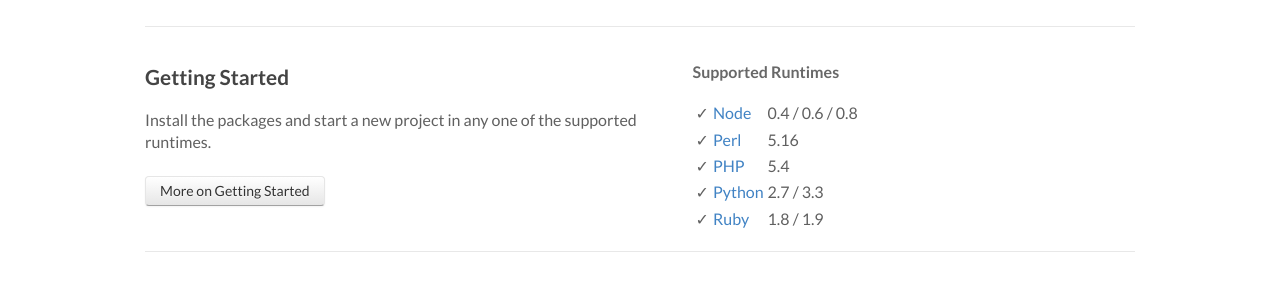
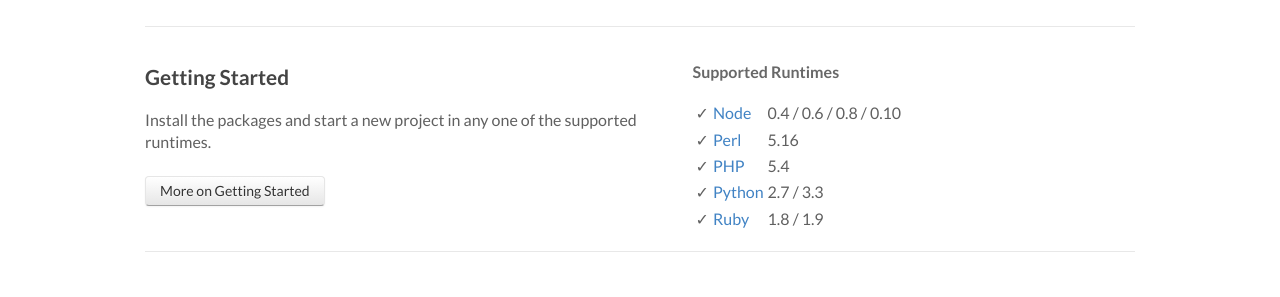
Before and after one commit to silas/rock, a Jekyll site: the page built from index.html, in a window 1280 px wide. Shown: the part 314-611 px from the top of the page. Built offline with Jekyll 4.4.1, drawn with Linux system fonts in a browser that asks for light colours.

Commit message:
Add node 0.10 to frontpage

```diff
--- a/index.html
+++ b/index.html
@@ -40,7 +40,7 @@
     <div id="runtimes_list" class="span4">
       <h3>Supported Runtimes</h3>
       <table>
-        <tr><td>✓</td><td><a href="/docs/node/">Node</a></td><td>0.4 / 0.6 / 0.8</td></tr>
+        <tr><td>✓</td><td><a href="/docs/node/">Node</a></td><td>0.4 / 0.6 / 0.8 / 0.10</td></tr>
         <tr><td>✓</td><td><a href="/docs/perl/">Perl</a></td><td>5.16</td></tr>
         <tr><td>✓</td><td><a href="/docs/php/">PHP</a></td><td>5.4</td></tr>
         <tr><td>✓</td><td><a href="/docs/python/">Python</a></td><td>2.7 / 3.3</td></tr>
```
